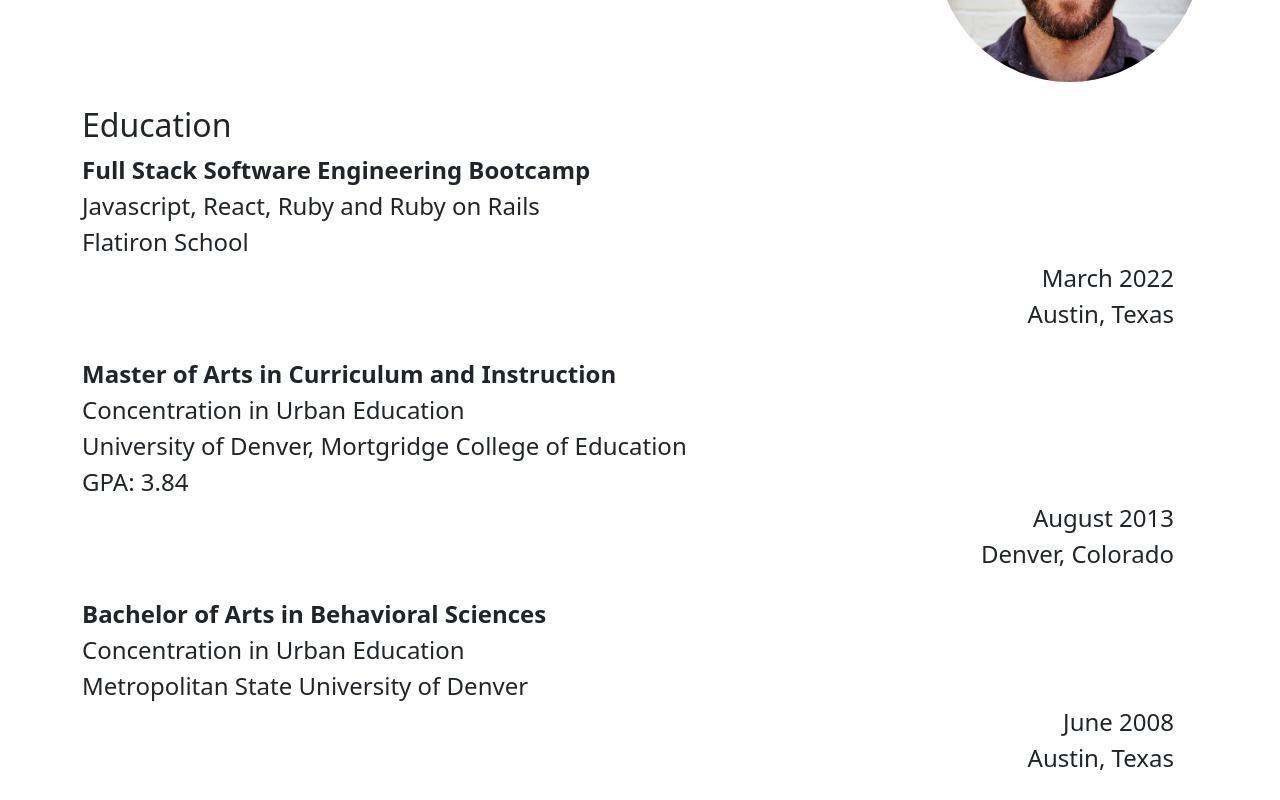
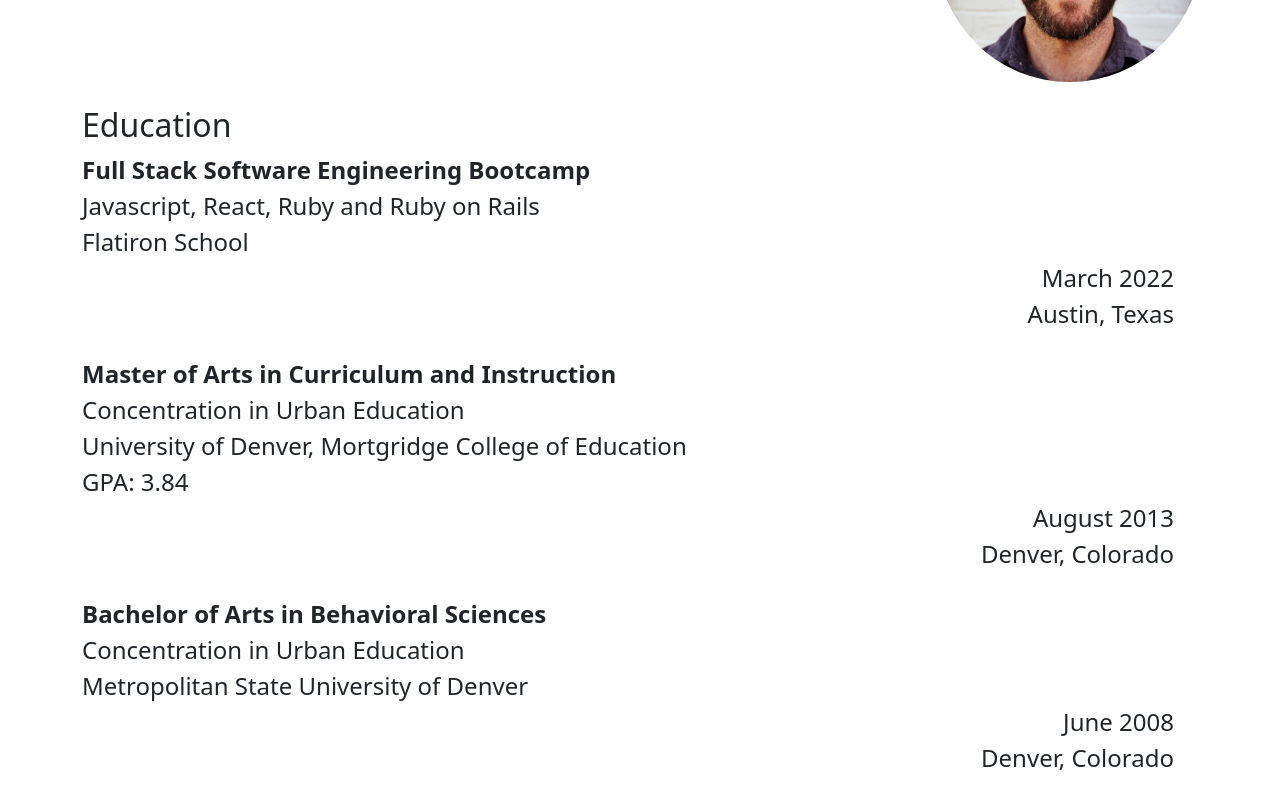
Before and after one commit to jsnidar/jeremiah-snidar-portfolio, a React (Create React App) app: page /education in a window 1280 px wide. Shown: the part 287-1087 px from the top of the page. Built offline with nearby package versions, Linux system fonts and the light colour scheme; a web font is replaced by a local one.

Commit message:
Change location of msu

```diff
--- a/src/about/Education.js
+++ b/src/about/Education.js
@@ -23,7 +23,7 @@ const Education = () => {
       concentration: "Concentration in Urban Education",
       school: "Metropolitan State University of Denver",
       graduated: "June 2008",
-      location: "Austin, Texas"
+      location: "Denver, Colorado"
     }
   ]
 
```
